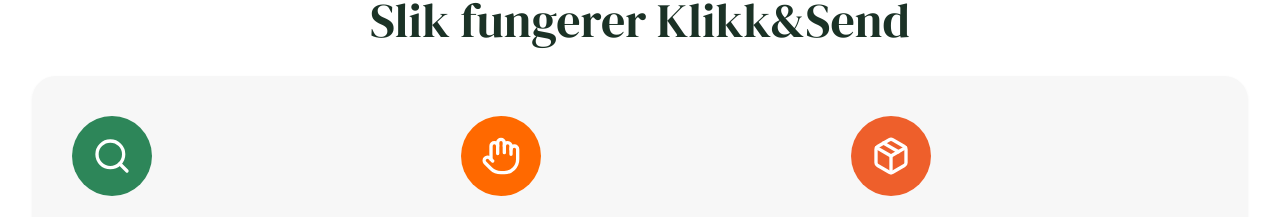
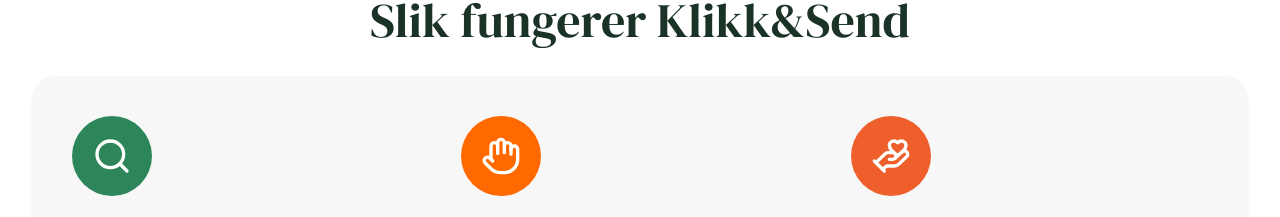
Before and after one commit to moreamakaveli-cyber/klikk-send-live, a Next.js app: page / in a window 1280 px wide. Shown: the part 1775-1992 px from the top of the page. Built offline with nearby package versions, Linux system fonts and the light colour scheme.

Commit message:
Replace icon with HandHeart for 'Vi leverer' step

```diff
--- a/app/components/HowItWorks.tsx
+++ b/app/components/HowItWorks.tsx
@@ -3,6 +3,28 @@
 import Link from "next/link";
 import { Search, Hand, Package, ShoppingBag, Shirt, Heart, Cake, KeyRound, BookOpen, Wallet } from "lucide-react";
 import OurServices from "./OurServices";
+
+// Custom HandHeart icon component
+const HandHeart = ({ className, style }: { className?: string; style?: React.CSSProperties }) => (
+  <svg
+    xmlns="http://www.w3.org/2000/svg"
+    width="24"
+    height="24"
+    viewBox="0 0 24 24"
+    fill="none"
+    stroke="currentColor"
+    strokeWidth="2"
+    strokeLinecap="round"
+    strokeLinejoin="round"
+    className={className}
+    style={style}
+  >
+    <path d="M11 14h2a2 2 0 0 0 0-4h-3c-.6 0-1.1.2-1.4.6L3 16"/>
+    <path d="m14.45 13.39 5.05-4.694C20.196 8 21 6.85 21 5.75a2.75 2.75 0 0 0-4.797-1.837.276.276 0 0 1-.406 0A2.75 2.75 0 0 0 11 5.75c0 1.2.802 2.248 1.5 2.946L16 11.95"/>
+    <path d="m2 15 6 6"/>
+    <path d="m7 20 1.6-1.4c.3-.4.8-.6 1.4-.6h4c1.1 0 2.1-.4 2.8-1.2l4.6-4.4a1 1 0 0 0-2.75-2.91"/>
+  </svg>
+);
 
 const useCases = [
   { icon: ShoppingBag, text: "Kjøpt noe på Elkjøp og vil ha det levert i dag?" },
@@ -30,7 +52,7 @@ const steps = [
   },
   {
     number: 3,
-    icon: Package,
+    icon: HandHeart,
     title: "Vi leverer",
     description: "Leveres til mottaker. Du betaler når pakken er levert.",
   },
```
